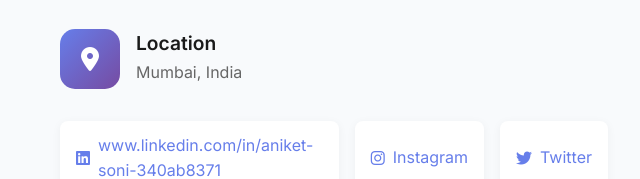
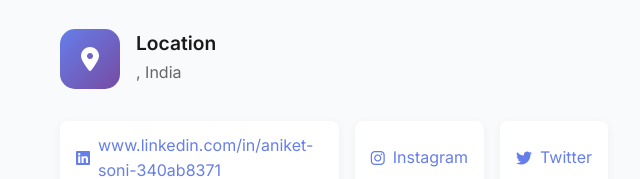
Before and after one commit to Aniketsoni9340/aniketsoni, a plain HTML site: page index.html in a window 1280 px wide. Shown: the part 5242-5421 px from the top of the page, 0-640 px from the left. Drawn offline with Linux system fonts and the light colour scheme; a script that the page names is missing.

Commit message:
Update index.html

```diff
--- a/index.html
+++ b/index.html
@@ -460,7 +460,7 @@
                         </div>
                         <div class="contact-details">
                             <h3>Location</h3>
-                            <p>Mumbai, India</p>
+                            <p> , India</p>
                         </div>
                     </div>
                     <div class="social-links">
```
